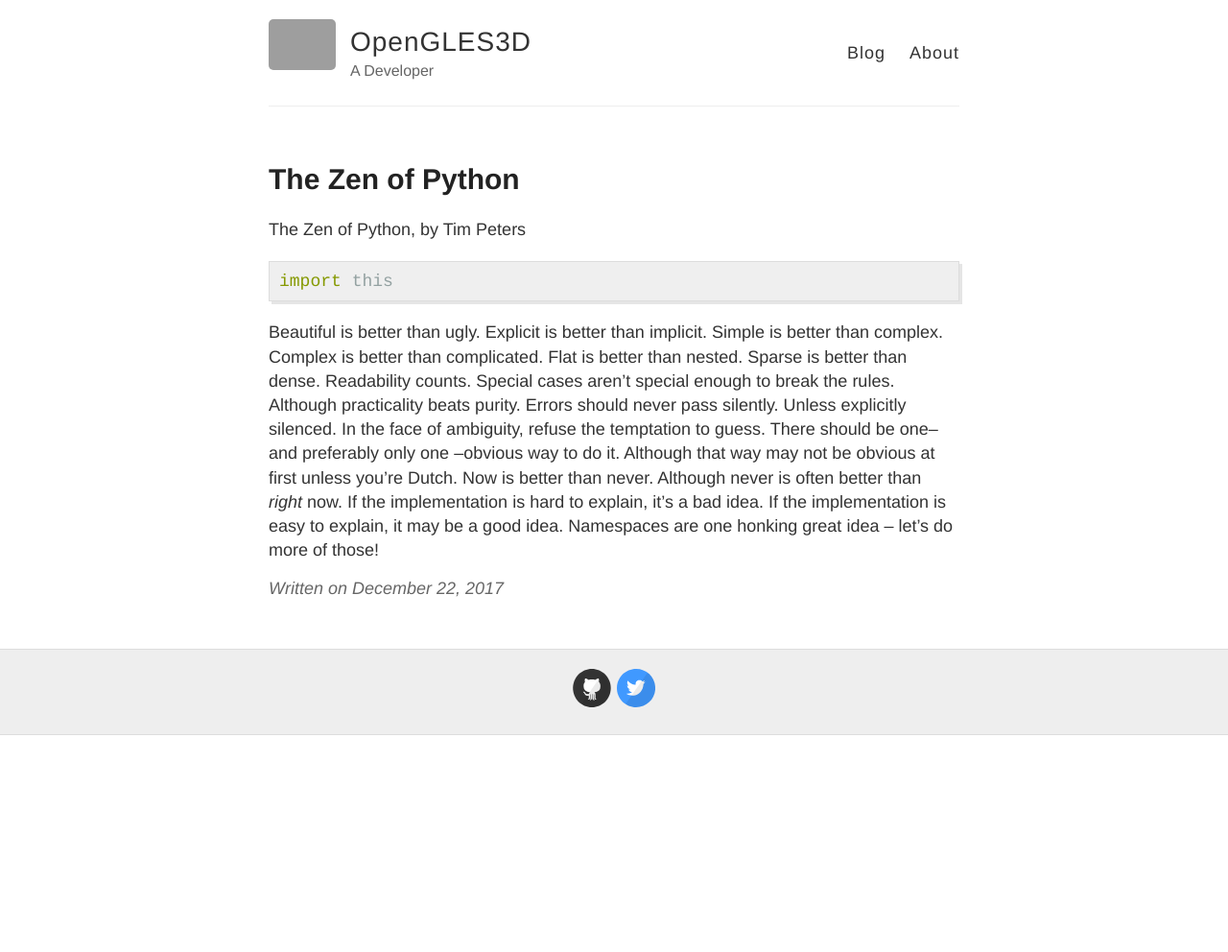
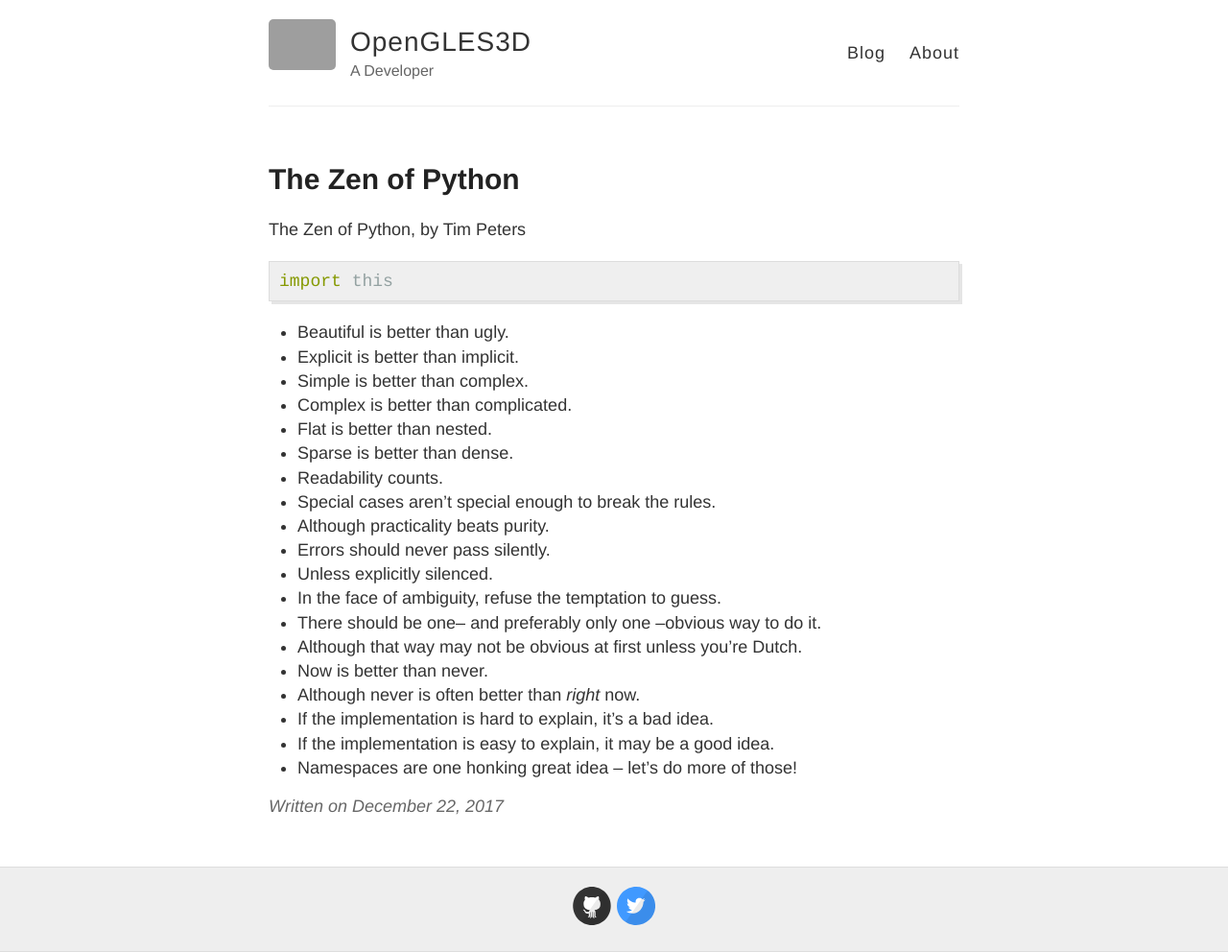
Before and after one commit to opengles3d/opengles3d.github.io, a Jekyll site: the page built from _posts/2017-12-22-zenofpython.markdown, in a window 1280 px wide. Shown: the whole page at 96% size. Built offline with Jekyll 4.4.1, drawn with Linux system fonts in a browser that asks for light colours; before the commit the page ends 900 px from its top, so only the background shows below that; grey boxes are pictures that could not be loaded.

Commit message:
Zen of Python

```diff
--- a/_posts/2017-12-22-zenofpython.markdown
+++ b/_posts/2017-12-22-zenofpython.markdown
@@ -13,22 +13,22 @@
 
 {% endhighlight %}
 
-Beautiful is better than ugly.
-Explicit is better than implicit.
-Simple is better than complex.
-Complex is better than complicated.
-Flat is better than nested.
-Sparse is better than dense.
-Readability counts.
-Special cases aren't special enough to break the rules.
-Although practicality beats purity.
-Errors should never pass silently.
-Unless explicitly silenced.
-In the face of ambiguity, refuse the temptation to guess.
-There should be one-- and preferably only one --obvious way to do it.
-Although that way may not be obvious at first unless you're Dutch.
-Now is better than never.
-Although never is often better than *right* now.
-If the implementation is hard to explain, it's a bad idea.
-If the implementation is easy to explain, it may be a good idea.
-Namespaces are one honking great idea -- let's do more of those!
+- Beautiful is better than ugly.
+- Explicit is better than implicit.
+- Simple is better than complex.
+- Complex is better than complicated.
+- Flat is better than nested.
+- Sparse is better than dense.
+- Readability counts.
+- Special cases aren't special enough to break the rules.
+- Although practicality beats purity.
+- Errors should never pass silently.
+- Unless explicitly silenced.
+- In the face of ambiguity, refuse the temptation to guess.
+- There should be one-- and preferably only one --obvious way to do it.
+- Although that way may not be obvious at first unless you're Dutch.
+- Now is better than never.
+- Although never is often better than *right* now.
+- If the implementation is hard to explain, it's a bad idea.
+- If the implementation is easy to explain, it may be a good idea.
+- Namespaces are one honking great idea -- let's do more of those!
```
